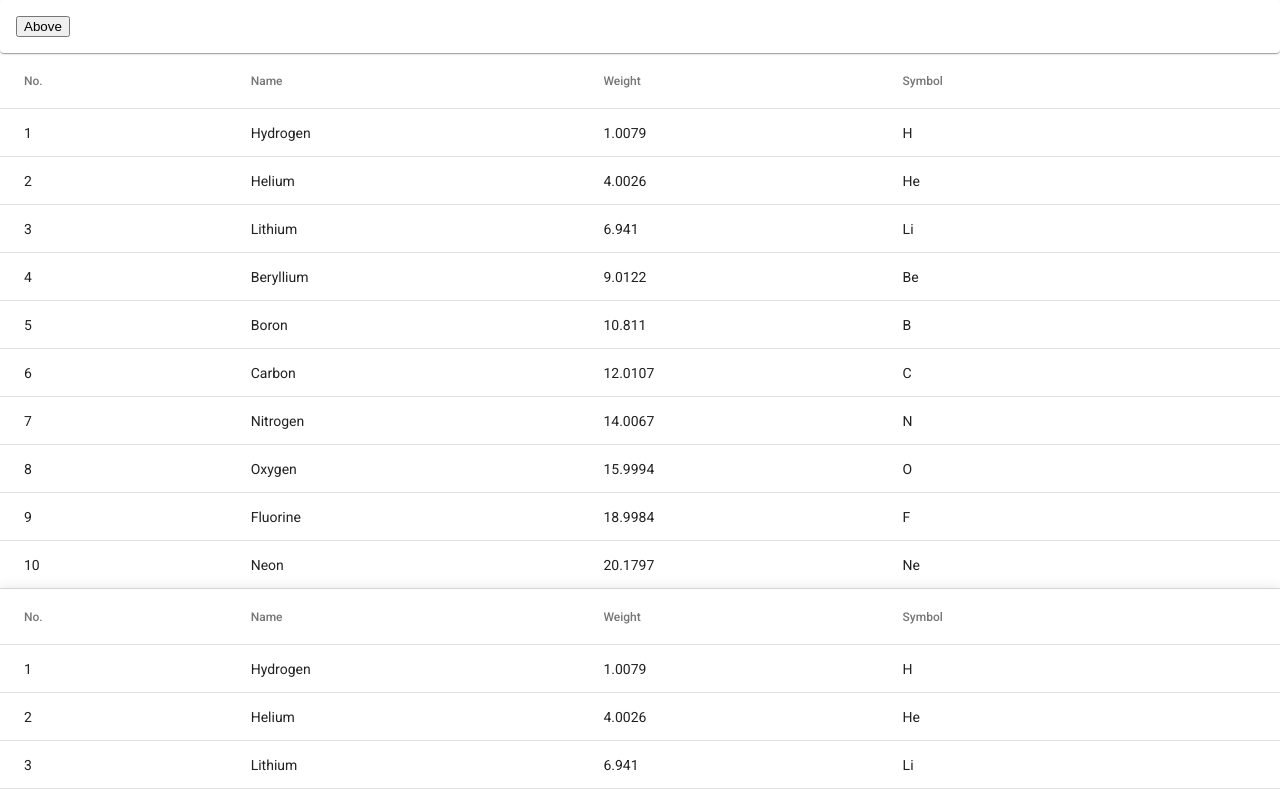
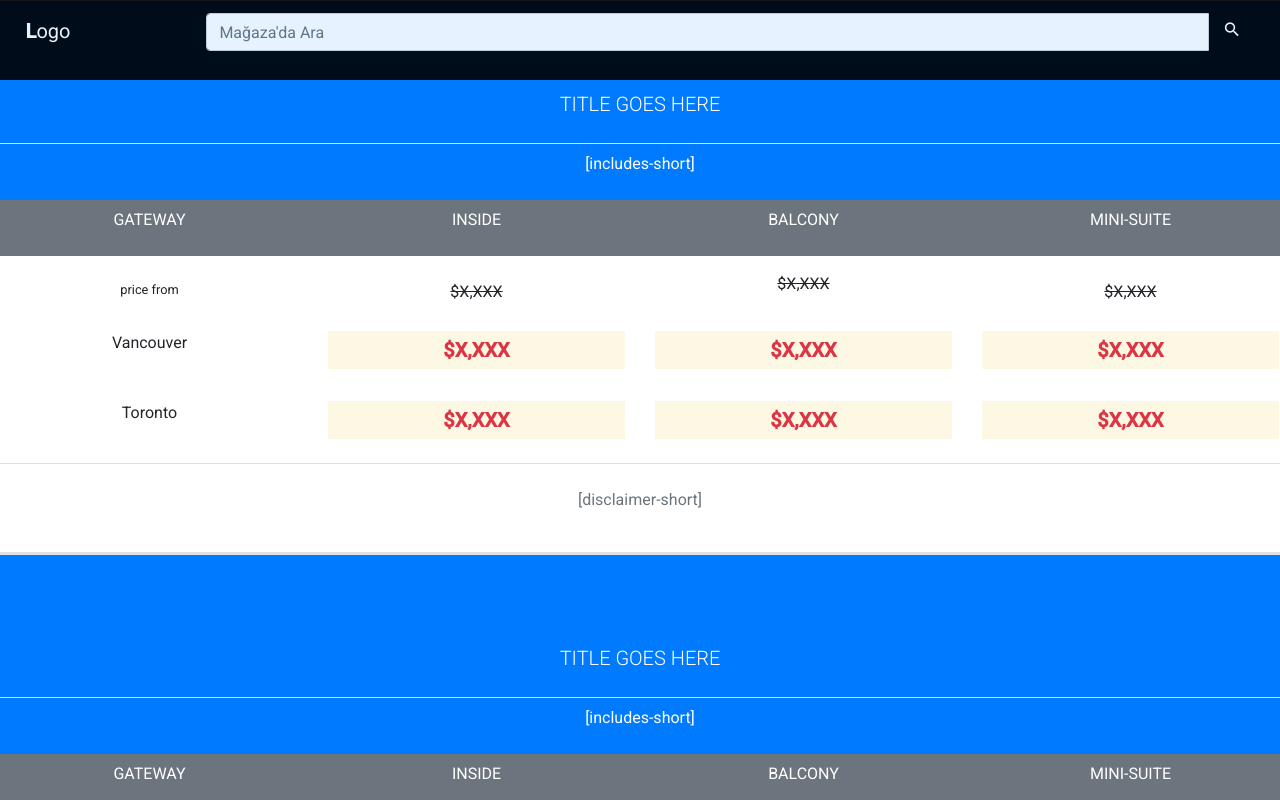
Before and after one commit to shanurrahman/anywhr-frontend, an Angular app: page /movies in a window 1280 px wide. Shown: the top 800 px of the page. Built offline with nearby package versions, Linux system fonts and the light colour scheme.

Commit message:
Added some basic styling, looks bad on ui

```diff
--- a/angular.json
+++ b/angular.json
@@ -28,7 +28,6 @@
               "src/assets"
             ],
             "styles": [
-              "./node_modules/@angular/material/prebuilt-themes/deeppurple-amber.css",
               "src/styles.scss"
             ],
             "scripts": []
@@ -94,7 +93,6 @@
               "src/assets"
             ],
             "styles": [
-              "./node_modules/@angular/material/prebuilt-themes/deeppurple-amber.css",
               "src/styles.scss"
             ],
             "scripts": []
--- a/package.json
+++ b/package.json
@@ -17,10 +17,11 @@
     "@angular/compiler": "~8.2.14",
     "@angular/core": "~8.2.14",
     "@angular/forms": "~8.2.14",
-    "@angular/material": "^8.2.3",
     "@angular/platform-browser": "~8.2.14",
     "@angular/platform-browser-dynamic": "~8.2.14",
     "@angular/router": "~8.2.14",
+    "angular": "^1.7.9",
+    "bootstrap": "^4.4.1",
     "rxjs": "~6.4.0",
     "tslib": "^1.10.0",
     "zone.js": "~0.9.1"
--- a/src/app/app.module.ts
+++ b/src/app/app.module.ts
@@ -5,10 +5,7 @@ import { AppRoutingModule } from './app-routing.module';
 import { AppComponent } from './app.component';
 import { BrowserAnimationsModule } from '@angular/platform-browser/animations';
 import { MovieComponent } from './movie/movie.component';
-import {MatTableModule} from '@angular/material/table';
 import { MenuComponent } from './menu/menu.component';
-import {MatMenuModule} from '@angular/material/menu';
-import {MatCardModule} from '@angular/material/card';
 import { HttpClientModule } from '@angular/common/http';
 
 
@@ -23,9 +20,6 @@ import { HttpClientModule } from '@angular/common/http';
     BrowserModule,
     AppRoutingModule,
     BrowserAnimationsModule,
-    MatTableModule,
-    MatMenuModule,
-    MatCardModule,
     HttpClientModule
   ],
   providers: [],
--- a/src/app/menu/menu.component.html
+++ b/src/app/menu/menu.component.html
@@ -1,7 +1,14 @@
-<mat-card>
-  <button mat-button [matMenuTriggerFor]="aboveMenu">Above</button>
-  <mat-menu #aboveMenu="matMenu" yPosition="above">
-    <button mat-menu-item routerLink="movies" (click)="handleMenuItemClick($event)">Item 1</button>
-    <button mat-menu-item value="menu"  (click)="handleMenuItemClick($event)">Item 2</button>
-  </mat-menu>
-</mat-card>
+<nav class="navbar_menu fixed-top">
+  <a href="" class="logo"> <strong>L</strong>ogo </a>
+  <ul class="arama">
+    <li class="input-group">
+      <input
+        type="search"
+        name="ara"
+        class="form-control"
+        placeholder="Mağaza'da Ara"
+      />
+      <button class="btn"><span class="material-icons">search</span></button>
+    </li>
+  </ul>
+</nav>
--- a/src/app/menu/menu.component.scss
+++ b/src/app/menu/menu.component.scss
@@ -0,0 +1,97 @@
+.navbar_menu {
+  width: 100%;
+  background: black;
+  opacity: 0.9;
+  height: 10%;
+  padding: 13px 10% 0 2%;
+}
+.navbar_bottom_menu {
+  width: 100%;
+  background: gray;
+  opacity: 1;
+  height: 10vh;
+}
+/* Logo Tasarımı */
+.logo {
+  color: white;
+  text-decoration: none;
+  font-size: 20px;
+  float: left;
+  padding-top: 3px;
+}
+.logo:hover {
+  color: white;
+  text-decoration: none;
+  font-size: 24px;
+  font-style: italic;
+}
+
+.arama {
+  width: 85%;
+  display: block;
+  float: left;
+  position: absolute;
+  left: 13%;
+  right: 2%;
+}
+.input-group span {
+  font-size: 19px;
+  color: white;
+}
+.bottom_menu {
+  display: inline;
+  list-style: none;
+  padding: 0;
+  margin: 0%;
+}
+/* Bottom Menu Left Menu Tasarımı */
+.left_menu {
+  list-style: none;
+  float: left;
+  margin-left: 5%;
+  width: 30%;
+}
+.left_menu li {
+  float: left;
+  margin: 1px 0px 5px 0px;
+  padding: 8%;
+  color: white;
+  text-align: justify;
+}
+.orta_menu {
+  list-style: none;
+  float: left;
+  margin-right: 3%;
+  margin-left: 3%;
+  width: 20%;
+}
+.orta_menu li {
+  width: 50%;
+  float: left;
+  margin: 1px 5px;
+  padding: 8% 0px;
+  color: white;
+  text-align: center;
+}
+.right_menu {
+  list-style: none;
+  float: left;
+  margin-right: 9%;
+  width: 25%;
+}
+.right_menu li {
+  float: left;
+  margin: 1px 0px 5px 0px;
+  padding: 8%;
+  color: white;
+  text-align: justify;
+}
+
+/* Bottom_Menu:hover; */
+.bottom_menu a:hover li {
+  border-radius: 45%;
+  background: white;
+  opacity: 0.8;
+  color: black;
+  transition: 2s;
+}
--- a/src/app/movie/movie.component.html
+++ b/src/app/movie/movie.component.html
@@ -1,33 +1,102 @@
+<div class="row border border-default">
+  <div class="bg-primary text-center p-2 col-md-12">
+    <p class="lead text-white" style="margin-top: 80px;">TITLE GOES HERE</p>
+  </div>
 
-<table mat-table [dataSource]="dataSource" class="mat-elevation-z8">
+  <div class="text-center p-2 col-md-12 text-white bg-primary border-top">
+    <p>[includes-short]</p>
+  </div>
 
-  <!--- Note that these columns can be defined in any order.
-        The actual rendered columns are set as a property on the row definition" -->
+  <div
+    class="bg-secondary text-white p-2 mb-3 col-3 text-center d-none d-sm-block"
+  >
+    <p>GATEWAY</p>
+  </div>
+  <div
+    class="bg-secondary text-white p-2 mb-3 col-3 text-center d-block d-sm-none small"
+  >
+    <p>GATE</p>
+  </div>
+  <div
+    class="bg-secondary text-white p-2 mb-3 col-3 text-center d-none d-sm-block"
+  >
+    <p>INSIDE</p>
+  </div>
+  <div
+    class="bg-secondary text-white p-2 mb-3 col-3 text-center d-block d-sm-none small"
+  >
+    <p>INS</p>
+  </div>
+  <div
+    class="bg-secondary text-white p-2 mb-3 col-3 text-center d-none d-sm-block"
+  >
+    <p>BALCONY</p>
+  </div>
+  <div
+    class="bg-secondary text-white p-2 mb-3 col-3 text-center d-block d-sm-none small"
+  >
+    <p>BAL</p>
+  </div>
+  <div
+    class="bg-secondary text-white p-2 mb-3 col-3 text-center d-none d-sm-block"
+  >
+    <p>MINI-SUITE</p>
+  </div>
+  <div
+    class="bg-secondary text-white p-2 mb-3 col-3 text-center d-block d-sm-none small"
+  >
+    <p>SUI</p>
+  </div>
 
-  <!-- Position Column -->
-  <ng-container matColumnDef="position">
-    <th mat-header-cell *matHeaderCellDef> No. </th>
-    <td mat-cell *matCellDef="let element"> {{element.position}} </td>
-  </ng-container>
+  <div class="py-2 col-3 text-center d-none d-sm-block small">
+    <p>price from</p>
+  </div>
+  <div class="py-2 col-3 text-center d-block d-sm-none small">
+    <p>from</p>
+  </div>
+  <div class="py-2 odd col-3 text-center">
+    <del>$X,XXX</del>
+  </div>
+  <div class="py-2even col-3 text-center">
+    <del>$X,XXX</del>
+  </div>
+  <div class="py-2 odd col-3 text-center">
+    <del>$X,XXX</del>
+  </div>
 
-  <!-- Name Column -->
-  <ng-container matColumnDef="name">
-    <th mat-header-cell *matHeaderCellDef> Name </th>
-    <td mat-cell *matCellDef="let element"> {{element.name}} </td>
-  </ng-container>
+  <div class="py-2 col-3 text-center d-none d-sm-block gateway">
+    <p>Vancouver</p>
+  </div>
+  <div class="py-2 col-3 text-center d-block d-sm-none">
+    <p>YVR</p>
+  </div>
+  <div class="py-2 odd col-3 text-center">
+    <p class="mark text-danger lead font-weight-bold">$X,XXX</p>
+  </div>
+  <div class="py-2 even col-3 text-center">
+    <p class="mark text-danger lead font-weight-bold">$X,XXX</p>
+  </div>
+  <div class="py-2 odd col-3 text-center">
+    <p class="mark text-danger lead font-weight-bold">$X,XXX</p>
+  </div>
 
-  <!-- Weight Column -->
-  <ng-container matColumnDef="weight">
-    <th mat-header-cell *matHeaderCellDef> Weight </th>
-    <td mat-cell *matCellDef="let element"> {{element.weight}} </td>
-  </ng-container>
+  <div class="py-2 col-3 text-center d-none d-sm-block gateway">
+    <p>Toronto</p>
+  </div>
+  <div class="py-2 col-3 text-center d-block d-sm-none">
+    <p>YYZ</p>
+  </div>
+  <div class="py-2 odd col-3 text-center">
+    <p class="mark text-danger lead font-weight-bold">$X,XXX</p>
+  </div>
+  <div class="py-2 even col-3 text-center">
+    <p class="mark text-danger lead font-weight-bold">$X,XXX</p>
+  </div>
+  <div class="py-2 odd col-3 text-center">
+    <p class="mark text-danger lead font-weight-bold">$X,XXX</p>
+  </div>
 
-  <!-- Symbol Column -->
-  <ng-container matColumnDef="symbol">
-    <th mat-header-cell *matHeaderCellDef> Symbol </th>
-    <td mat-cell *matCellDef="let element"> {{element.symbol}} </td>
-  </ng-container>
-
-  <tr mat-header-row *matHeaderRowDef="displayedColumns"></tr>
-  <tr mat-row *matRowDef="let row; columns: displayedColumns;"></tr>
-</table>
+  <div class="text-center border py-4 col-md text-secondary">
+    <p>[disclaimer-short]</p>
+  </div>
+</div>
--- a/src/styles.scss
+++ b/src/styles.scss
@@ -1,4 +1,6 @@
 /* You can add global styles to this file, and also import other style files */
+
+@import '~bootstrap/dist/css/bootstrap.min.css';
 
 html, body { height: 100%; }
 body { margin: 0; font-family: Roboto, "Helvetica Neue", sans-serif; }
```
Also changed, not shown: 2 other files (tests, documents, lock files or other folders).
